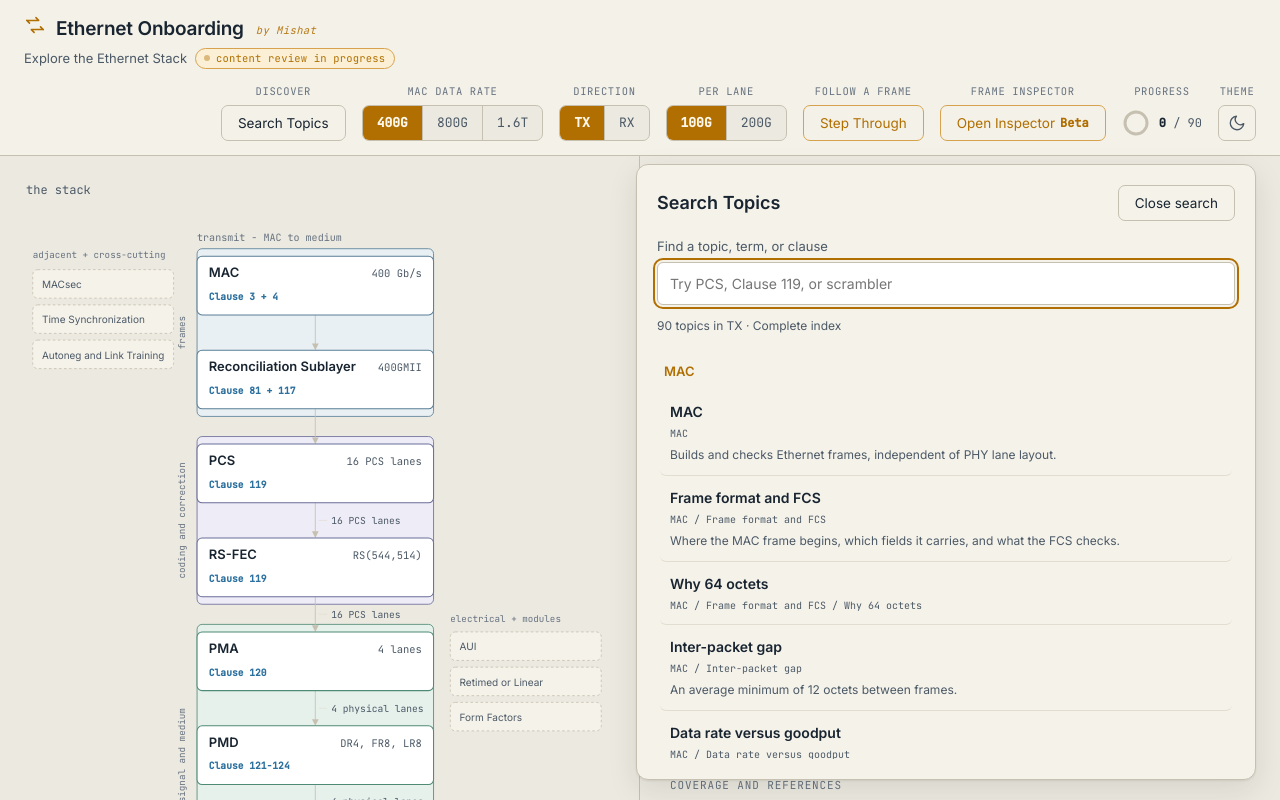
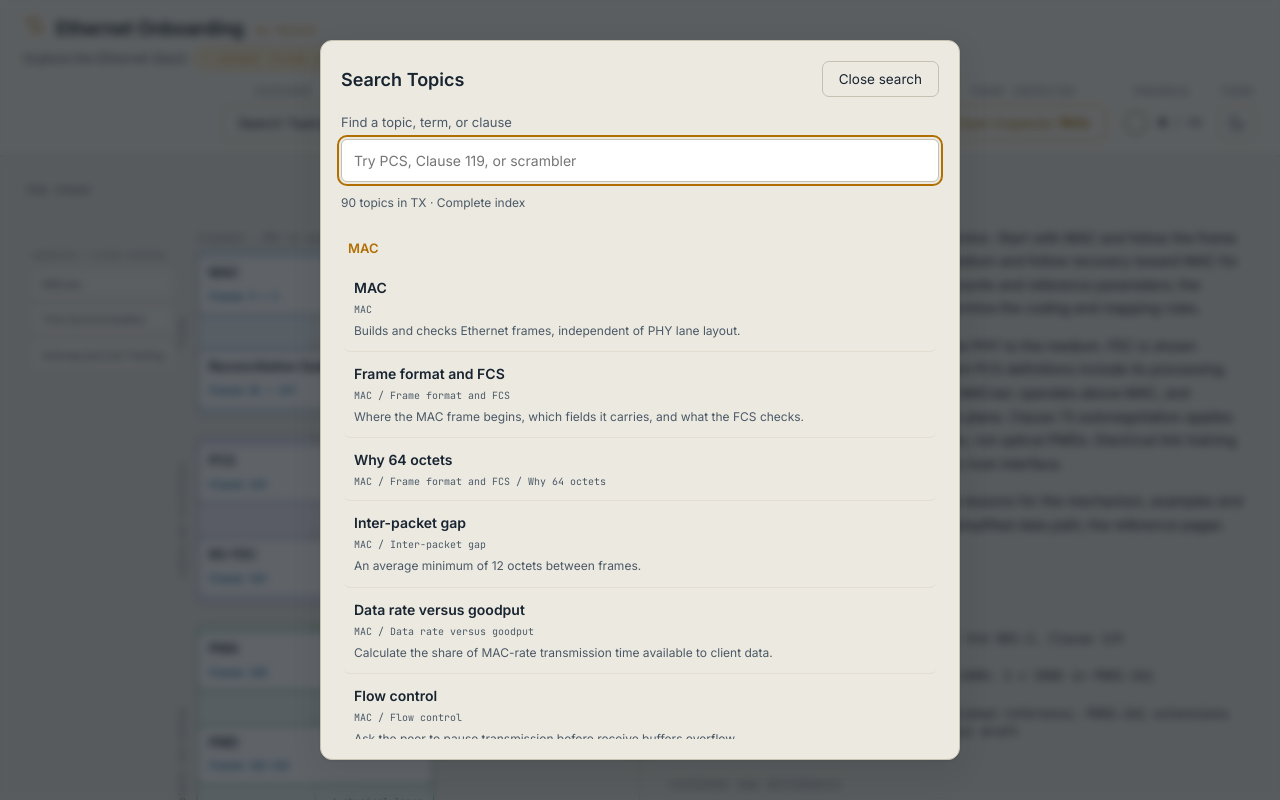
Before and after one commit to miishat/ethernet-onboarding, a React (Vite) app: page / in a window 1280 px wide. Both pictures are taken after a click on the button "Search Topics". Shown: the top 800 px of the page. Built offline with nearby package versions, Linux system fonts and the light colour scheme.

Commit message:
fix: center topic search in modal dialog

```diff
--- a/src/components/TopicExplorer.tsx
+++ b/src/components/TopicExplorer.tsx
@@ -1,4 +1,4 @@
-import { useEffect, useMemo, useRef, useState, type CSSProperties } from "react";
+import { useEffect, useMemo, useRef, useState } from "react";
 import type { Dir } from "../types";
 import { searchTopics, visibleTopics, type TopicEntry } from "../search/topicCatalog";
 
@@ -12,10 +12,9 @@ interface Props {
 export default function TopicExplorer({ catalog, dir, recent, onSelect }: Props) {
   const [open, setOpen] = useState(false);
   const [query, setQuery] = useState("");
-  const [panelTop, setPanelTop] = useState(0);
   const trigger = useRef<HTMLButtonElement>(null);
   const input = useRef<HTMLInputElement>(null);
-  const panel = useRef<HTMLElement>(null);
+  const panel = useRef<HTMLDialogElement>(null);
   const results = useMemo(() => searchTopics(catalog, query, dir), [catalog, query, dir]);
   const blank = !query.trim();
   const groups = useMemo(() => {
@@ -36,24 +35,22 @@ export default function TopicExplorer({ catalog, dir, recent, onSelect }: Props)
   }, [catalog, dir, recent]);
 
   const close = () => {
+    panel.current?.close();
     setOpen(false);
     trigger.current?.focus();
   };
 
   useEffect(() => {
     if (!open) return;
-    const header = trigger.current?.closest("header");
-    const measure = () => setPanelTop(Math.max(0, (header || trigger.current)?.getBoundingClientRect().bottom || 0) + 8);
-    measure();
+    const dialog = panel.current;
+    if (!dialog) return;
+    dialog.showModal();
+    const previousOverflow = document.body.style.overflow;
+    document.body.style.overflow = "hidden";
     input.current?.focus();
-    const observer = typeof ResizeObserver === "undefined" ? null : new ResizeObserver(measure);
-    if (header) observer?.observe(header);
-    window.addEventListener("resize", measure);
-    window.addEventListener("scroll", measure, true);
     return () => {
-      observer?.disconnect();
-      window.removeEventListener("resize", measure);
-      window.removeEventListener("scroll", measure, true);
+      dialog.close();
+      document.body.style.overflow = previousOverflow;
     };
   }, [open]);
 
@@ -64,6 +61,20 @@ export default function TopicExplorer({ catalog, dir, recent, onSelect }: Props)
         event.stopImmediatePropagation();
         setOpen(true);
         input.current?.focus();
+      } else if (open && event.key === "Tab") {
+        const controls = panel.current?.querySelectorAll<HTMLElement>(
+          'button:not(:disabled), input:not(:disabled), [tabindex="0"]'
+        );
+        if (!controls?.length) return;
+        const first = controls[0];
+        const last = controls[controls.length - 1];
+        const outside = !panel.current?.contains(document.activeElement);
+        if (outside || (event.shiftKey && document.activeElement === first) ||
+            (!event.shiftKey && document.activeElement === last)) {
+          event.preventDefault();
+          event.stopImmediatePropagation();
+          (event.shiftKey ? last : first).focus();
+        }
       } else if (open && event.key === "Escape") {
         event.preventDefault();
         event.stopImmediatePropagation();
@@ -104,11 +115,19 @@ export default function TopicExplorer({ catalog, dir, recent, onSelect }: Props)
     <div>
       <div className="control-label">Discover</div>
       <button ref={trigger} className="btn" aria-expanded={open} aria-controls="topic-explorer"
+        aria-haspopup="dialog"
         aria-keyshortcuts="Control+k Meta+k" onClick={() => open ? close() : setOpen(true)}>
         Search Topics
       </button>
-      <section ref={panel} id="topic-explorer" className="topic-explorer" hidden={!open}
-        aria-labelledby="topic-explorer-heading" style={{ "--topic-panel-top": `${panelTop}px` } as CSSProperties}>
+      <dialog ref={panel} id="topic-explorer" className="topic-explorer"
+        aria-labelledby="topic-explorer-heading"
+        onCancel={(event) => { event.preventDefault(); close(); }}
+        onClick={(event) => {
+          if (event.target !== event.currentTarget) return;
+          const bounds = event.currentTarget.getBoundingClientRect();
+          if (event.clientX < bounds.left || event.clientX > bounds.right ||
+              event.clientY < bounds.top || event.clientY > bounds.bottom) close();
+        }}>
         <div className="topic-explorer__head">
           <h2 id="topic-explorer-heading">Search Topics</h2>
           <button className="btn" onClick={close}>Close search</button>
@@ -139,7 +158,7 @@ export default function TopicExplorer({ catalog, dir, recent, onSelect }: Props)
             </section>
           )) : renderEntries(results)}
         </div>
-      </section>
+      </dialog>
     </div>
   );
 }
--- a/src/styles/global.css
+++ b/src/styles/global.css
@@ -355,24 +355,38 @@ svg g[role="button"]:focus-visible rect {
   border-color: var(--signal);
 }
 
-/* --- Topic discovery: a non-modal panel below the measured header --- */
+/* --- Topic discovery: centered modal with its own scrolling results --- */
 .topic-explorer {
   position: fixed;
-  top: var(--topic-panel-top);
-  right: max(24px, calc((100vw - var(--app-max)) / 2 + 24px));
-  z-index: 45;
-  width: min(620px, calc(100vw - 48px));
-  max-height: calc(100dvh - var(--topic-panel-top) - 20px);
-  display: flex;
+  inset: 0;
+  margin: auto;
+  width: min(640px, calc(100vw - 48px));
+  height: min(720px, calc(100dvh - 80px));
+  max-width: none;
+  max-height: calc(100dvh - 32px);
+  display: none;
   flex-direction: column;
   padding: 20px;
   border: 1px solid var(--rule);
   border-radius: 12px;
-  background: var(--ink2);
+  background: var(--ink);
   box-shadow: var(--shadow);
   color: var(--text);
 }
-.topic-explorer[hidden] { display: none; }
+.topic-explorer[open] { display: flex; }
+.topic-explorer::backdrop {
+  background: rgb(10 16 24 / 65%);
+  backdrop-filter: blur(4px);
+}
+.topic-explorer > :not(.topic-explorer__scroll) { flex-shrink: 0; }
+@media (max-width: 600px) {
+  .topic-explorer {
+    width: calc(100vw - 24px);
+    height: calc(100dvh - 24px);
+    max-height: calc(100dvh - 24px);
+    padding: 16px;
+  }
+}
 .topic-explorer__head {
   display: flex;
   align-items: center;
```
Also changed, not shown: 1 other file (tests, documents, lock files or other folders).
